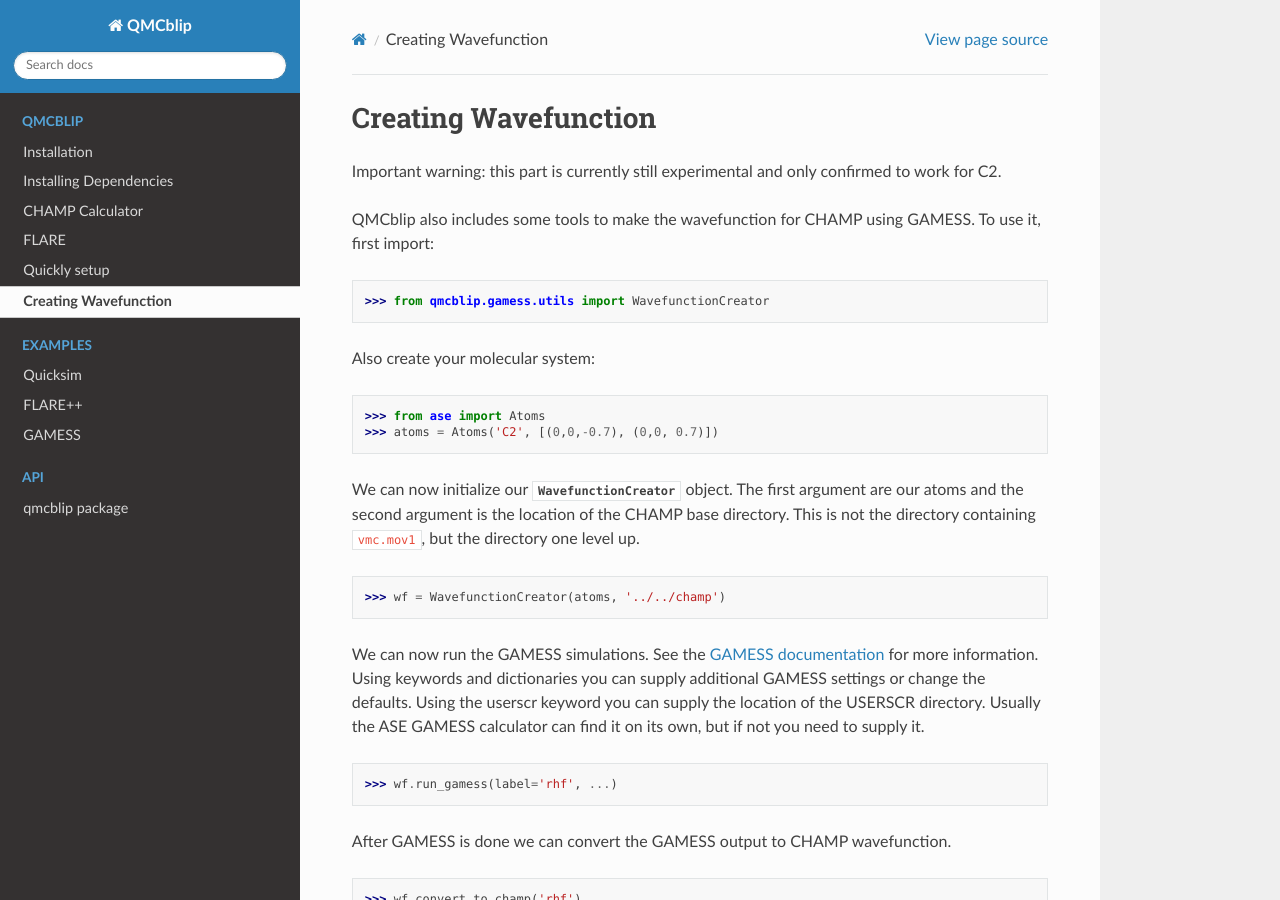
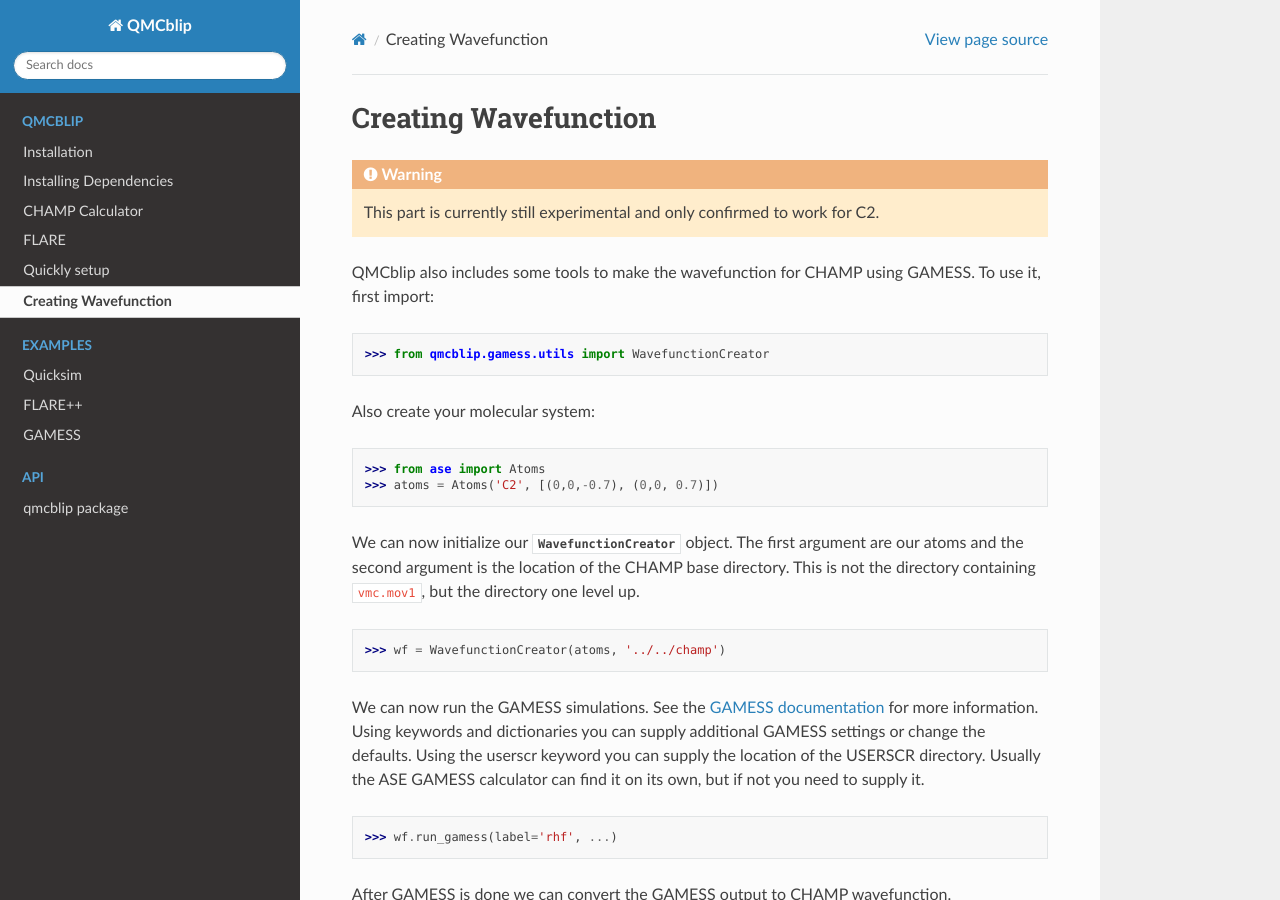
Before and after one commit to NLESC-JCER/QMCblip, a Sphinx documentation site: the page built from docs/qmcblip/gamess.rst, in a window 1280 px wide and 900 px high. Built offline with Sphinx 7.4.7 and the Read the Docs theme 2.0.0, drawn with Linux system fonts in a browser that asks for light colours.

Commit message:
Added docs warning

```diff
--- a/docs/qmcblip/gamess.rst
+++ b/docs/qmcblip/gamess.rst
@@ -1,7 +1,8 @@
 Creating Wavefunction
 ---------------------
 
-Important warning: this part is currently still experimental and only confirmed to work for C2.
+.. warning::
+    This part is currently still experimental and only confirmed to work for C2.
 
 QMCblip also includes some tools to make the wavefunction for CHAMP using GAMESS. To use it, first import:
 
```
